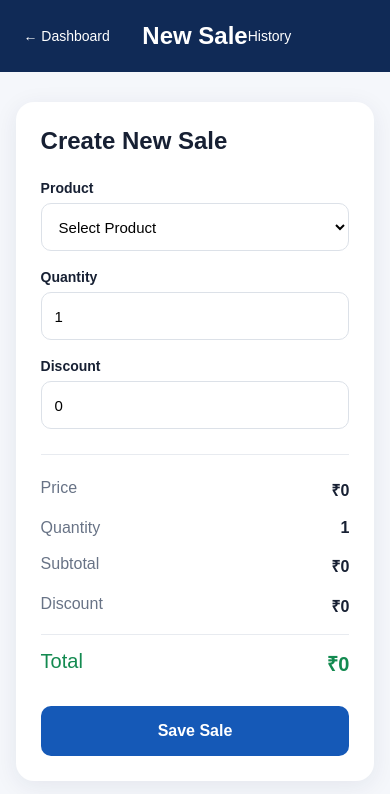
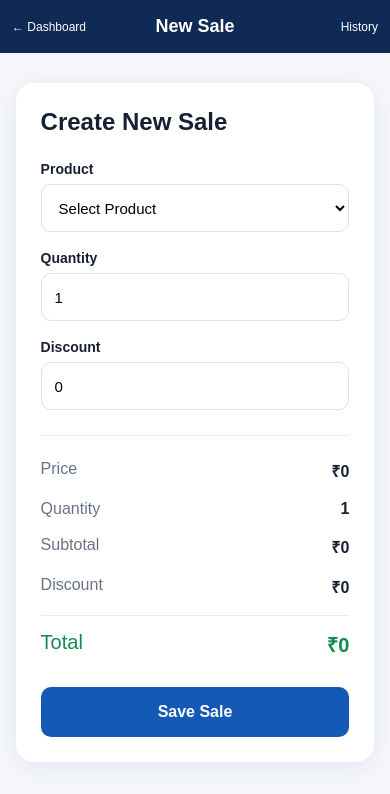
Before and after one commit to sameerkhan86926-a11y/hisabpro, a Next.js app: page /hisabpro/sales in a window 390 px wide. Shown: the top 794 px of the page. Built offline with nearby package versions, Linux system fonts and the light colour scheme.

Commit message:
Update globals.css

```diff
--- a/app/globals.css
+++ b/app/globals.css
@@ -241,23 +241,44 @@ button {
 .sales-header {
   background: #102a56;
   color: white;
-  padding: 22px 6%;
+  padding: 18px 15px;
   display: grid;
   grid-template-columns: 1fr auto 1fr;
   align-items: center;
+  gap: 10px;
 }
 
 .sales-header a {
   color: white;
   text-decoration: none;
   font-size: 14px;
+  white-space: nowrap;
+}
+
+.sales-header a:last-child {
+  text-align: right;
 }
 
 .sales-header h1 {
-  font-size: 24px;
+  font-size: 22px;
   text-align: center;
+  white-space: nowrap;
 }
 
+@media (max-width: 500px) {
+  .sales-header {
+    padding: 16px 12px;
+    gap: 6px;
+  }
+
+  .sales-header a {
+    font-size: 12px;
+  }
+
+  .sales-header h1 {
+    font-size: 18px;
+  }
+}
 .sale-box {
   width: min(600px, 92%);
   margin: 30px auto;
```
